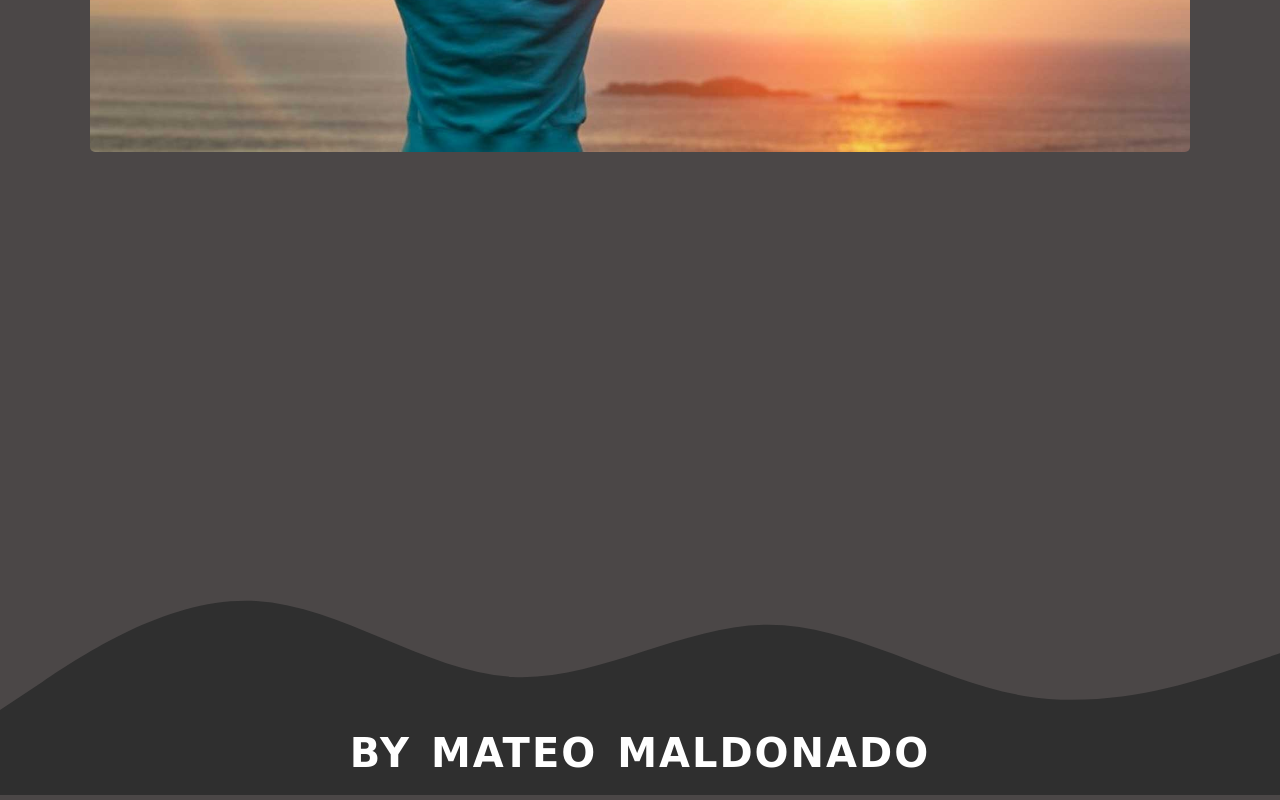
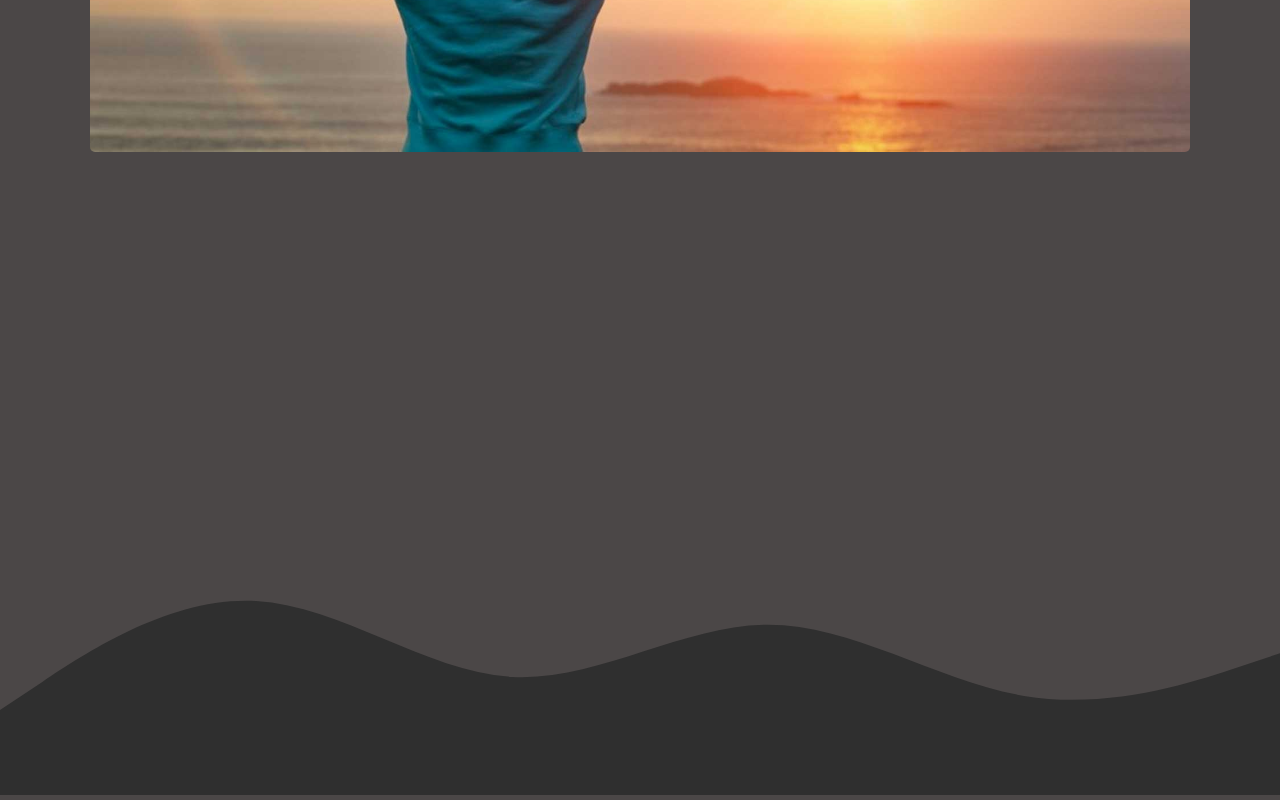
Before and after one commit to Mate04/portafolio, a plain HTML site: page index.html in a window 1280 px wide. Shown: the part 5001-5801 px from the top of the page. Drawn offline with Linux system fonts and the light colour scheme; a web font is replaced by a local one.

Commit message:
index.html
version beta

```diff
--- a/index.html
+++ b/index.html
@@ -144,7 +144,6 @@
     <svg xmlns="http://www.w3.org/2000/svg" viewBox="0 0 1440 320"><path fill="#2f2f2f" fill-opacity="1" d="M0,224L48,192C96,160,192,96,288,101.3C384,107,480,181,576,186.7C672,192,768,128,864,128C960,128,1056,192,1152,208C1248,224,1344,192,1392,176L1440,160L1440,320L1392,320C1344,320,1248,320,1152,320C1056,320,960,320,864,320C768,320,672,320,576,320C480,320,384,320,288,320C192,320,96,320,48,320L0,320Z"></path></svg>
     </div>
     <div class="contactarme" id="contacme">
-        <b class="contactarme_b">by MATEO MALDONADO</b>
     </div>
 </body>
 </html>
```
